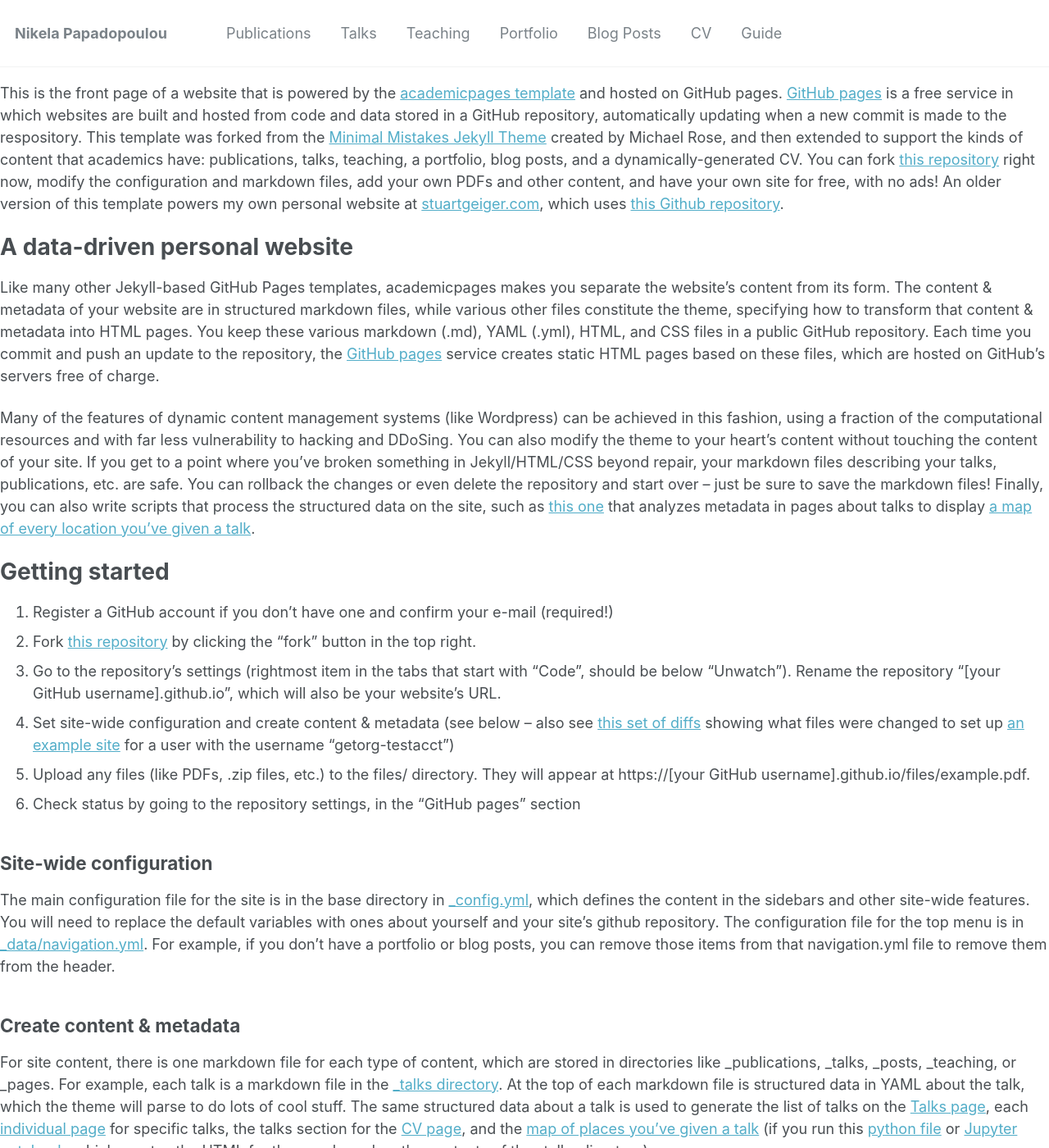
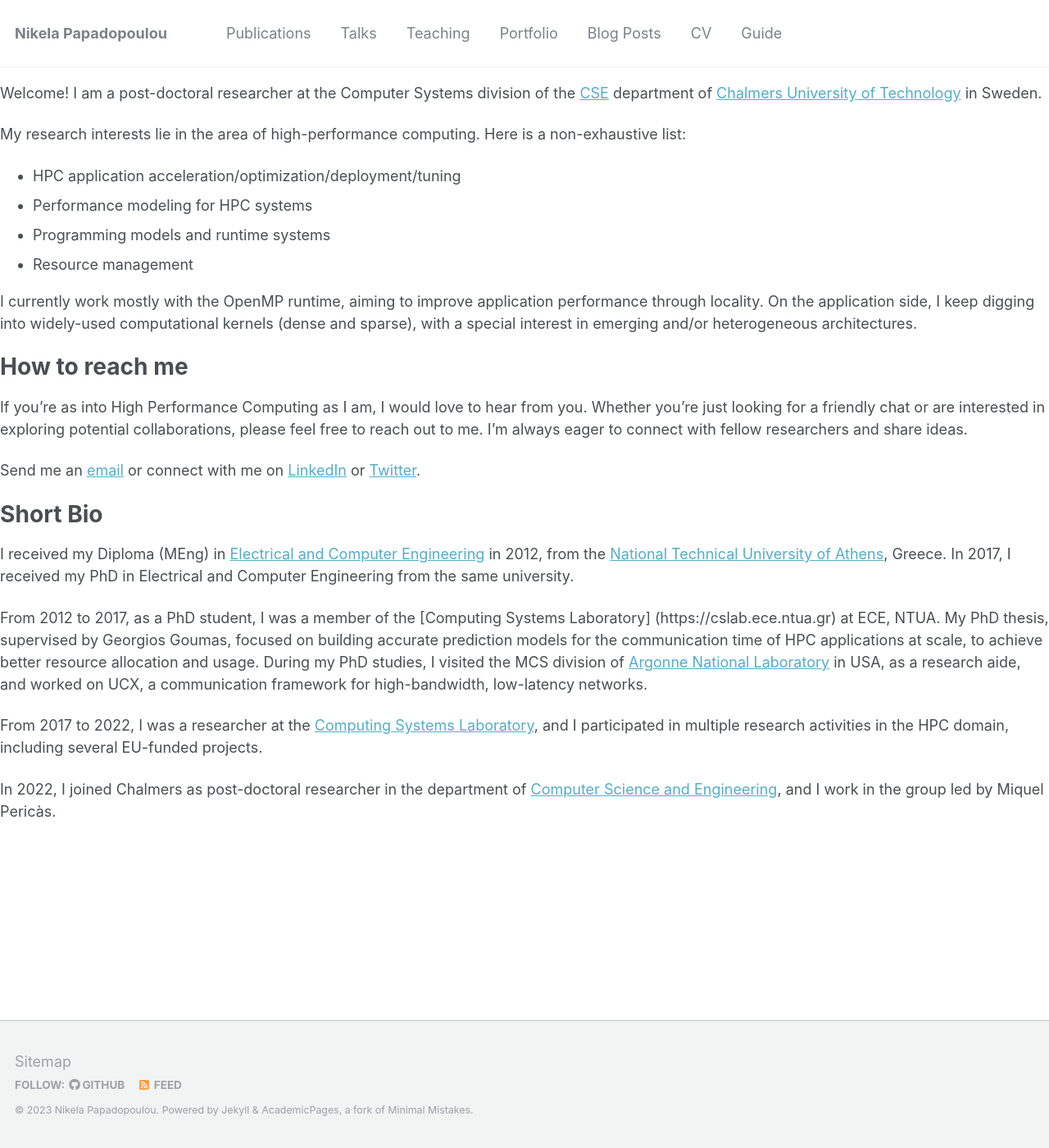
Before and after one commit to nikela/nikela.github.io, a Jekyll site: the page built from _pages/about.md, in a window 1280 px wide and 1400 px high. Shown: the whole window at 82% size. Built offline with Jekyll 4.4.1, drawn with Linux system fonts in a browser that asks for light colours; our own code applies the rules of GitHub Pages for plain Markdown files; some of the changed text lies outside the part shown.

Commit message:
Update landing page

```diff
--- a/_pages/about.md
+++ b/_pages/about.md
@@ -1,6 +1,6 @@
 ---
 permalink: /
-title: "academicpages is a ready-to-fork GitHub Pages template for academic personal websites"
+title: "About me"
 excerpt: "About me"
 author_profile: true
 redirect_from:
@@ -8,43 +8,28 @@ redirect_from:
   - /about.html
 ---
 
-This is the front page of a website that is powered by the [academicpages template](https://github.com/academicpages/academicpages.github.io) and hosted on GitHub pages. [GitHub pages](https://pages.github.com) is a free service in which websites are built and hosted from code and data stored in a GitHub repository, automatically updating when a new commit is made to the respository. This template was forked from the [Minimal Mistakes Jekyll Theme](https://mmistakes.github.io/minimal-mistakes/) created by Michael Rose, and then extended to support the kinds of content that academics have: publications, talks, teaching, a portfolio, blog posts, and a dynamically-generated CV. You can fork [this repository](https://github.com/academicpages/academicpages.github.io) right now, modify the configuration and markdown files, add your own PDFs and other content, and have your own site for free, with no ads! An older version of this template powers my own personal website at [stuartgeiger.com](http://stuartgeiger.com), which uses [this Github repository](https://github.com/staeiou/staeiou.github.io).
+Welcome! I am a post-doctoral researcher at the Computer Systems division of the [CSE]() department of [Chalmers University of Technology]() in Sweden.
 
-A data-driven personal website
+My research interests lie in the area of high-performance computing. Here is a non-exhaustive list:
+- HPC application acceleration/optimization/deployment/tuning
+- Performance modeling for HPC systems
+- Programming models and runtime systems
+- Resource management
+
+I currently work mostly with the OpenMP runtime, aiming to improve application performance through locality. On the application side, I keep digging into widely-used computational kernels (dense and sparse), with a special interest in emerging and/or heterogeneous architectures.
+
+How to reach me
+=====
+If you're as into High Performance Computing as I am, I would love to hear from you. Whether you're just looking for a friendly chat or are interested in exploring potential collaborations, please feel free to reach out to me. I'm always eager to connect with fellow researchers and share ideas.
+
+Send me an [email](mailto: nikela@chalmers.se) or connect with me on [LinkedIn](https://www.linkedin.com/in/nikelapapadopoulou) or [Twitter](https://www.twitter.com/_nikela_).
+
+Short Bio
 ======
-Like many other Jekyll-based GitHub Pages templates, academicpages makes you separate the website's content from its form. The content & metadata of your website are in structured markdown files, while various other files constitute the theme, specifying how to transform that content & metadata into HTML pages. You keep these various markdown (.md), YAML (.yml), HTML, and CSS files in a public GitHub repository. Each time you commit and push an update to the repository, the [GitHub pages](https://pages.github.com/) service creates static HTML pages based on these files, which are hosted on GitHub's servers free of charge.
+I received my Diploma (MEng) in [Electrical and Computer Engineering](https://www.ece.ntua.gr) in 2012, from the [National Technical University of Athens](https://www.ntua.gr), Greece. In 2017, I received my PhD in Electrical and Computer Engineering from the same university.
 
-Many of the features of dynamic content management systems (like Wordpress) can be achieved in this fashion, using a fraction of the computational resources and with far less vulnerability to hacking and DDoSing. You can also modify the theme to your heart's content without touching the content of your site. If you get to a point where you've broken something in Jekyll/HTML/CSS beyond repair, your markdown files describing your talks, publications, etc. are safe. You can rollback the changes or even delete the repository and start over -- just be sure to save the markdown files! Finally, you can also write scripts that process the structured data on the site, such as [this one](https://github.com/academicpages/academicpages.github.io/blob/master/talkmap.ipynb) that analyzes metadata in pages about talks to display [a map of every location you've given a talk](https://academicpages.github.io/talkmap.html).
+From 2012 to 2017, as a PhD student, I was a member of the [Computing Systems Laboratory] (https://cslab.ece.ntua.gr) at ECE, NTUA. My PhD thesis, supervised by Georgios Goumas, focused on building accurate prediction models for the communication time of HPC applications at scale, to achieve better resource allocation and usage. During my PhD studies, I visited the MCS division of [Argonne National Laboratory](https://www.anl.gov/mcs) in USA, as a research aide, and worked on UCX, a communication framework for high-bandwidth, low-latency networks.
 
-Getting started
-======
-1. Register a GitHub account if you don't have one and confirm your e-mail (required!)
-1. Fork [this repository](https://github.com/academicpages/academicpages.github.io) by clicking the "fork" button in the top right.
-1. Go to the repository's settings (rightmost item in the tabs that start with "Code", should be below "Unwatch"). Rename the repository "[your GitHub username].github.io", which will also be your website's URL.
-1. Set site-wide configuration and create content & metadata (see below -- also see [this set of diffs](http://archive.is/3TPas) showing what files were changed to set up [an example site](https://getorg-testacct.github.io) for a user with the username "getorg-testacct")
-1. Upload any files (like PDFs, .zip files, etc.) to the files/ directory. They will appear at https://[your GitHub username].github.io/files/example.pdf.
-1. Check status by going to the repository settings, in the "GitHub pages" section
+From 2017 to 2022, I was a researcher at the [Computing Systems Laboratory](http://cslab.ece.ntua.gr), and I participated in multiple research activities in the HPC domain, including several EU-funded projects.
 
-Site-wide configuration
-------
-The main configuration file for the site is in the base directory in [_config.yml](https://github.com/academicpages/academicpages.github.io/blob/master/_config.yml), which defines the content in the sidebars and other site-wide features. You will need to replace the default variables with ones about yourself and your site's github repository. The configuration file for the top menu is in [_data/navigation.yml](https://github.com/academicpages/academicpages.github.io/blob/master/_data/navigation.yml). For example, if you don't have a portfolio or blog posts, you can remove those items from that navigation.yml file to remove them from the header.
-
-Create content & metadata
-------
-For site content, there is one markdown file for each type of content, which are stored in directories like _publications, _talks, _posts, _teaching, or _pages. For example, each talk is a markdown file in the [_talks directory](https://github.com/academicpages/academicpages.github.io/tree/master/_talks). At the top of each markdown file is structured data in YAML about the talk, which the theme will parse to do lots of cool stuff. The same structured data about a talk is used to generate the list of talks on the [Talks page](https://academicpages.github.io/talks), each [individual page](https://academicpages.github.io/talks/2012-03-01-talk-1) for specific talks, the talks section for the [CV page](https://academicpages.github.io/cv), and the [map of places you've given a talk](https://academicpages.github.io/talkmap.html) (if you run this [python file](https://github.com/academicpages/academicpages.github.io/blob/master/talkmap.py) or [Jupyter notebook](https://github.com/academicpages/academicpages.github.io/blob/master/talkmap.ipynb), which creates the HTML for the map based on the contents of the _talks directory).
-
-**Markdown generator**
-
-I have also created [a set of Jupyter notebooks](https://github.com/academicpages/academicpages.github.io/tree/master/markdown_generator
-) that converts a CSV containing structured data about talks or presentations into individual markdown files that will be properly formatted for the academicpages template. The sample CSVs in that directory are the ones I used to create my own personal website at stuartgeiger.com. My usual workflow is that I keep a spreadsheet of my publications and talks, then run the code in these notebooks to generate the markdown files, then commit and push them to the GitHub repository.
-
-How to edit your site's GitHub repository
-------
-Many people use a git client to create files on their local computer and then push them to GitHub's servers. If you are not familiar with git, you can directly edit these configuration and markdown files directly in the github.com interface. Navigate to a file (like [this one](https://github.com/academicpages/academicpages.github.io/blob/master/_talks/2012-03-01-talk-1.md) and click the pencil icon in the top right of the content preview (to the right of the "Raw | Blame | History" buttons). You can delete a file by clicking the trashcan icon to the right of the pencil icon. You can also create new files or upload files by navigating to a directory and clicking the "Create new file" or "Upload files" buttons.
-
-Example: editing a markdown file for a talk
-![Editing a markdown file for a talk](/images/editing-talk.png)
-
-For more info
-------
-More info about configuring academicpages can be found in [the guide](https://academicpages.github.io/markdown/). The [guides for the Minimal Mistakes theme](https://mmistakes.github.io/minimal-mistakes/docs/configuration/) (which this theme was forked from) might also be helpful.
+In 2022, I joined Chalmers as post-doctoral researcher in the department of [Computer Science and Engineering](https://www.chalmers.se/en/departments/cse/), and I work in the group led by Miquel Pericàs.
```
